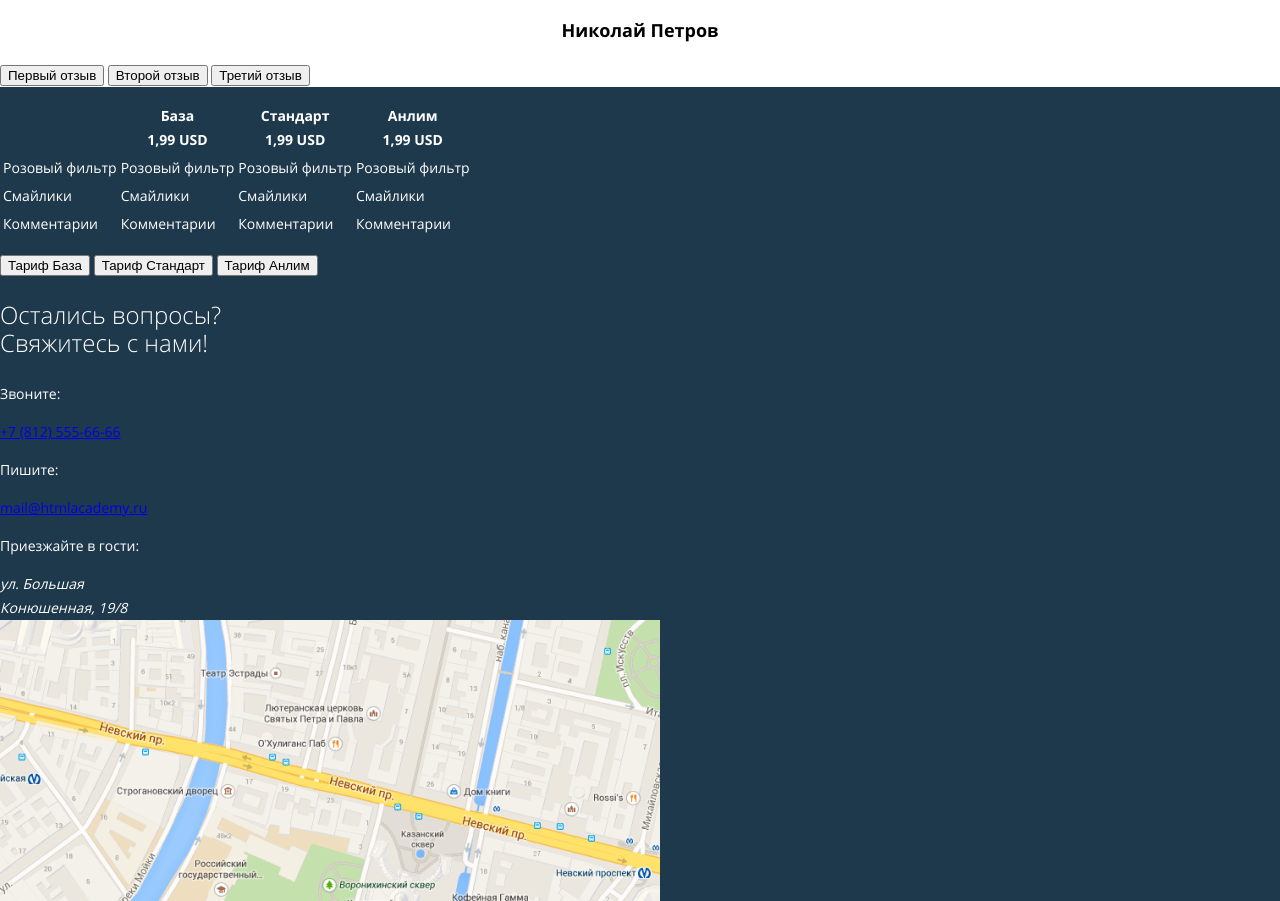
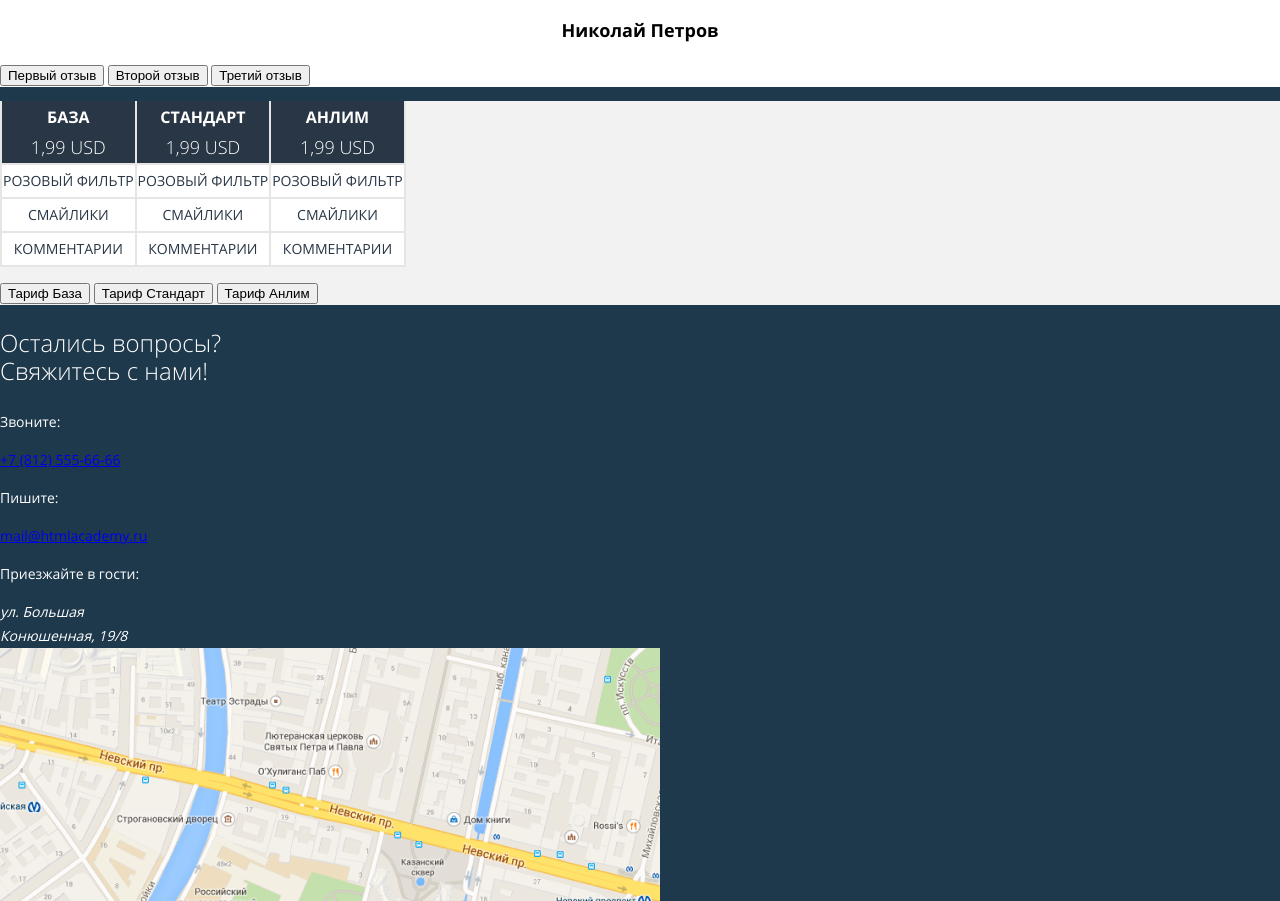
Before and after one commit to luananxd/html.academy_pink, a website: page source/index.html in a window 1280 px wide. Shown: the part 1022-1923 px from the top of the page. Drawn offline with Linux system fonts and the light colour scheme; files whose address does not match are found by name.

Commit message:
Добавлена базовая стилизация для блока с тарифами и таблицы

```diff
--- a/source/sass/global/color.scss
+++ b/source/sass/global/color.scss
@@ -7,5 +7,6 @@ $dark-blue-desaturarion: #283645;
 
 $dark-grey: #1D2631;
 $grey: #F2F2F2;
+$grey-2: #E5E5E5;
 
 $pink: #D22856;
--- /dev/null
+++ b/source/sass/index/prices.scss
@@ -0,0 +1,4 @@
+.prices {
+  background-color: $grey;
+  color: $dark-blue-desaturarion;
+}
--- /dev/null
+++ b/source/sass/index/table.scss
@@ -0,0 +1,39 @@
+.table {
+  background-color: $white;
+  text-align: center;
+  border-collapse: collapse;
+}
+
+.table__header {
+  background-color: $dark-blue-desaturarion;
+  color: $white;
+}
+
+.table__title {
+  border: 2px solid $grey-2;
+  border-top: none;
+  border-bottom: none;
+}
+
+.table__tariff-name {
+  font-size: 16px;
+  font-weight: 700;
+  line-height: 30px;
+  text-transform: uppercase;
+}
+
+.table__price {
+  font-size: 18px;
+  font-weight: 300;
+  line-height: 30px;
+}
+
+.table__item {
+  line-height: 30px;
+  text-transform: uppercase;
+  border: 2px solid $grey-2;
+}
+
+.table__item--option {
+  display: none;
+}
--- a/source/sass/style.scss
+++ b/source/sass/style.scss
@@ -10,6 +10,8 @@
 @import "index/advantages.scss";
 @import "index/research.scss";
 @import "index/reviews.scss";
+@import "index/prices.scss";
+@import "index/table.scss";
 
 // catalog.html
 
```
Also changed, not shown: source/css/style.css, 1 other file.
